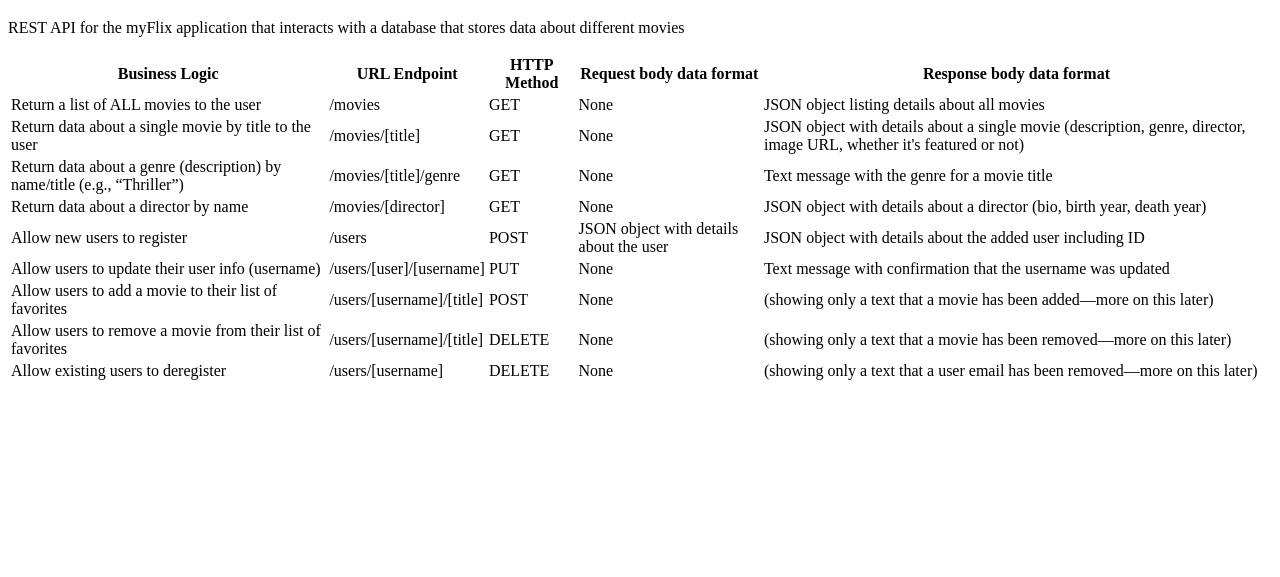
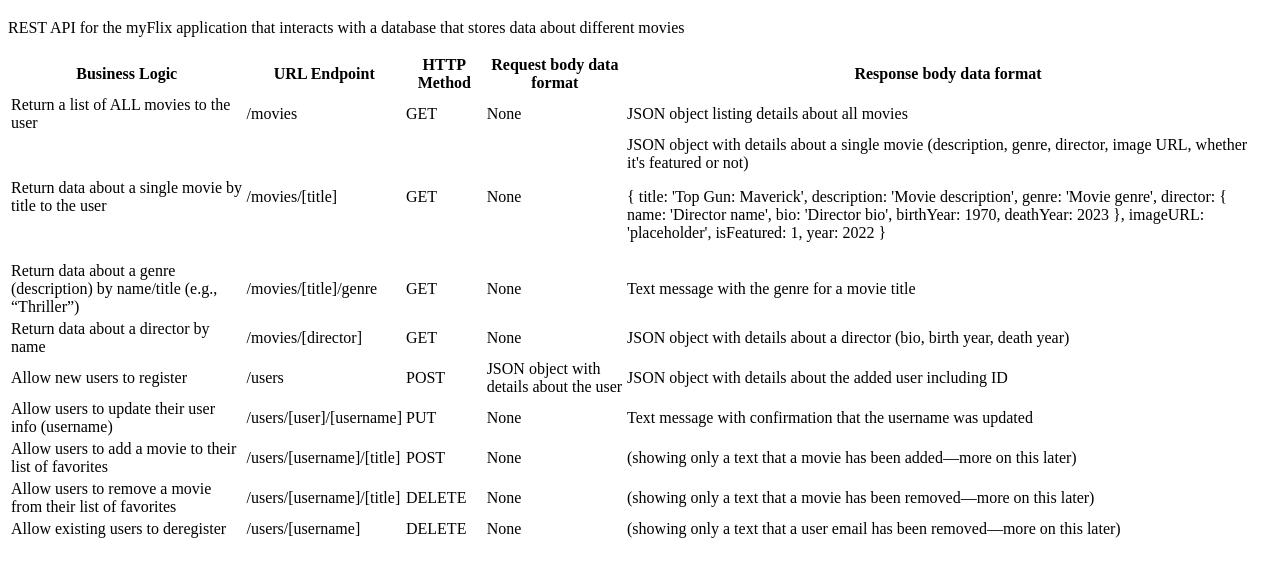
Before and after one commit to PTN6389/movie_api, a website: page public/documentation.html in a window 1280 px wide. Shown: the part 61-638 px from the top of the page. Drawn offline with Linux system fonts and the light colour scheme.

```diff
--- a/public/documentation.html
+++ b/public/documentation.html
@@ -32,7 +32,22 @@
                 <td>/movies/[title]</td>
                 <td>GET</td>
                 <td>None</td>
-                <td>JSON object with details about a single movie (description, genre, director, image URL, whether it's featured or not)</td>
+                <td>JSON object with details about a single movie (description, genre, director, image URL, whether it's featured or not)
+                  <p>  {
+                        title: 'Top Gun: Maverick',
+                        description: 'Movie description',
+                        genre: 'Movie genre',
+                        director: {
+                            name: 'Director name',
+                            bio: 'Director bio',
+                            birthYear: 1970,
+                            deathYear: 2023
+                        },
+                        imageURL: 'placeholder',
+                        isFeatured: 1,
+                        year: 2022
+                    }</p>
+                </td>
             </tr>
             <tr>
                 <td>Return data about a genre (description) by name/title (e.g., “Thriller”)</td>
```
Also changed, not shown: index.js (+103 -1 lines).
